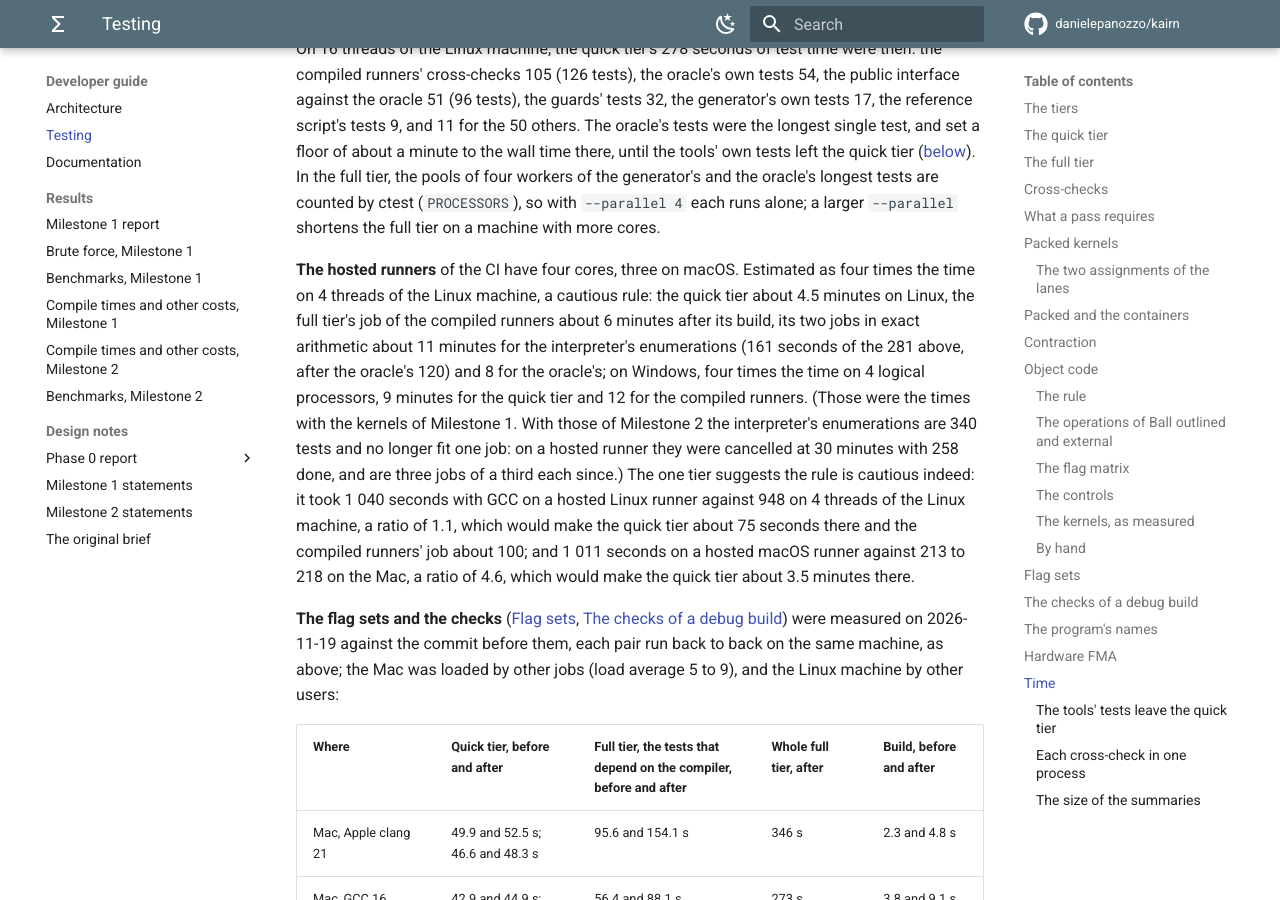
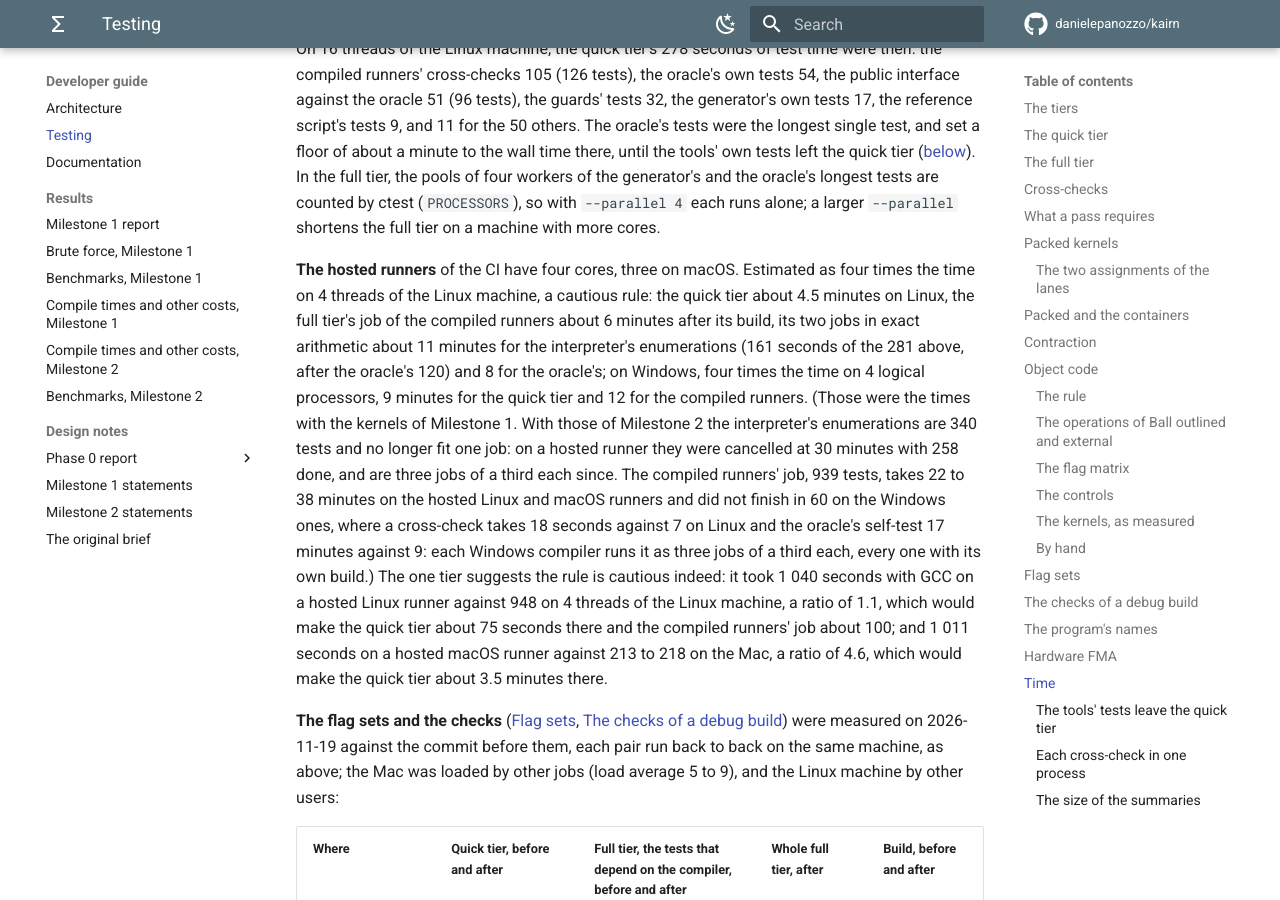
Before and after one commit to danielepanozzo/kairn, an MkDocs documentation site: the page built from docs/developer/testing.md, in a window 1280 px wide and 900 px high, scrolled down 55609 px. Built offline with MkDocs 1.6.1 and Material for MkDocs 9.7.7, drawn with Linux system fonts in a browser that asks for light colours; comment, search, counter and statistics services are not loaded.

Commit message:
Full tier: three shards for each Windows compiler
With the kernels of Milestone 2 the tests of the compiled runners' job add up
to about four hours of one core on a hosted Windows runner, where a
cross-check takes 18 s against 7 on Linux: both Windows jobs were cancelled
at 60 minutes with 534 and 536 of 939 tests done. Each Windows compiler now
runs the tier as three jobs with a stride of test numbers (-I k,,3), as the
interpreter's enumerations do; the other platforms finish in 22 to 38 minutes
and stay one job.

Co-Authored-By: Claude Fable 5.2 <noreply@anthropic.com>
Claude-Session: https://claude.ai/code/session_01ULwCxzT6Dhw9xUiTw8mJz1

```diff
--- a/docs/developer/testing.md
+++ b/docs/developer/testing.md
@@ -1607,7 +1607,11 @@ above, after the oracle's 120) and 8 for the oracle's; on Windows, four times th
 logical processors, 9 minutes for the quick tier and 12 for the compiled runners. (Those were the
 times with the kernels of Milestone 1. With those of Milestone 2 the interpreter's enumerations
 are 340 tests and no longer fit one job: on a hosted runner they were cancelled at 30 minutes
-with 258 done, and are three jobs of a third each since.) The one tier
+with 258 done, and are three jobs of a third each since. The compiled runners' job, 939 tests,
+takes 22 to 38 minutes on the hosted Linux and macOS runners and did not finish in 60 on the
+Windows ones, where a cross-check takes 18 seconds against 7 on Linux and the oracle's self-test
+17 minutes against 9: each Windows compiler runs it as three jobs of a third each, every one
+with its own build.) The one tier
 suggests the rule is cautious indeed: it took 1 040 seconds with GCC on a hosted Linux runner
 against 948 on 4 threads of the Linux machine, a ratio of 1.1, which would make the quick tier
 about 75 seconds there and the compiled runners' job about 100; and 1 011 seconds on a hosted
```
Also changed, not shown: 1 other file.
